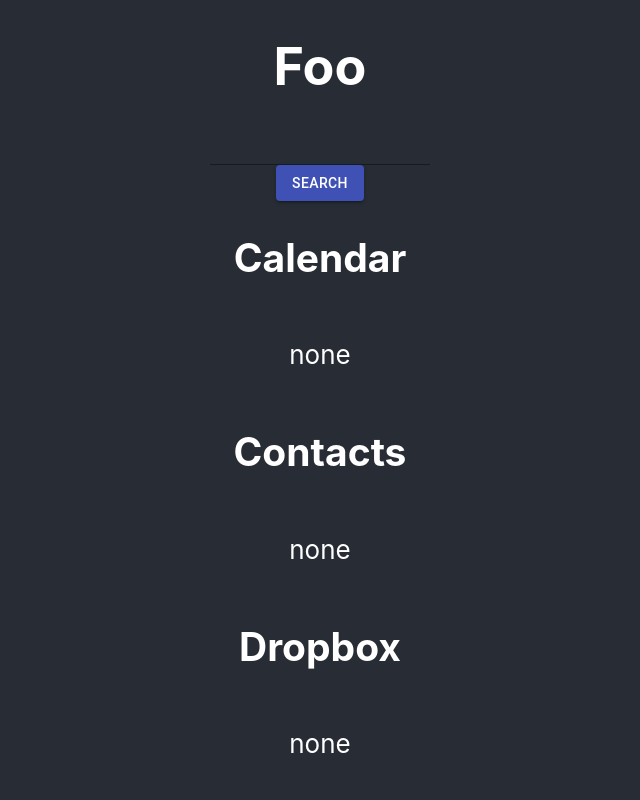
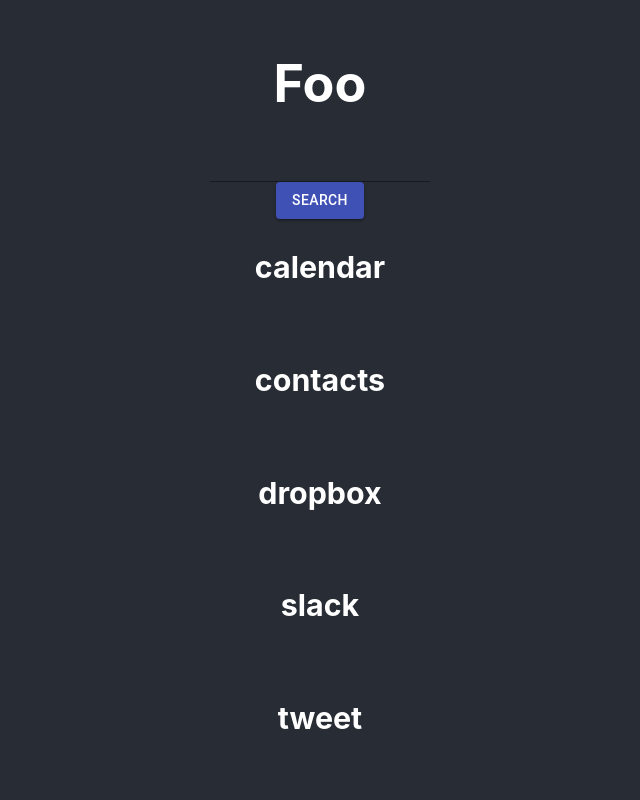
Before and after one commit to kira13zyh/acme-search, a React (Create React App) app: page / in a window 1280 px wide. Shown: the top 800 px of the page, without its empty margins (320-960 px from the left). Built offline with nearby package versions, Linux system fonts and the light colour scheme.

Commit message:
information list shows up now

```diff
--- a/src/App.tsx
+++ b/src/App.tsx
@@ -10,6 +10,7 @@ import {
   SlackSearchResult,
   TweetSearchResult,
 } from "./types";
+import ResultList from "./components/ResultList";
 
 function App() {
   const [searchTerm, onChangeSearchTerm] = React.useState("");
@@ -31,15 +32,15 @@ function App() {
 
   function findInfo(searchTerm: string) {
     const matchCalendar = filterDataBySearchTerm(searchTerm, "calendar");
-    setCalendarSearchResult([...matchCalendar]);
+    setCalendarSearchResult(matchCalendar);
     const matchContacts = filterDataBySearchTerm(searchTerm, "contacts");
-    setContactsSearchResult((csrs) => [...csrs, ...matchContacts]);
+    setContactsSearchResult(matchContacts);
     const matchDropbox = filterDataBySearchTerm(searchTerm, "dropbox");
-    setDropboxSearchResult((dsrs) => [...dsrs, ...matchDropbox]);
+    setDropboxSearchResult(matchDropbox);
     const matchSlack = filterDataBySearchTerm(searchTerm, "slack");
-    setSlackSearchResult((ssrs) => [...ssrs, ...matchSlack]);
+    setSlackSearchResult(matchSlack);
     const matchTweet = filterDataBySearchTerm(searchTerm, "tweet");
-    setTweetSearchResult((tsrs) => [...tsrs, ...matchTweet]);
+    setTweetSearchResult(matchTweet);
   }
 
   return (
@@ -57,16 +58,28 @@ function App() {
         >
           Search
         </Button>
-        <h2>Calendar</h2>
-        <p>{calendarSearchResult[0] ? calendarSearchResult[0].date : "none"}</p>
-        <h2>Contacts</h2>
-        <p>{contactsSearchResult[0] ? contactsSearchResult[0].name : "none"}</p>
-        <h2>Dropbox</h2>
-        <p>{dropboxSearchResult[0] ? dropboxSearchResult[0].title : "none"}</p>
-        <h2>Slack</h2>
-        <p>{slackSearchResult[0] ? slackSearchResult[0].message : "none"}</p>
-        <h2>Tweet</h2>
-        <p>{tweetSearchResult[0] ? tweetSearchResult[0].user : "none"}</p>
+        <div>
+          <ResultList
+            dataType={"calendar"}
+            searchResult={calendarSearchResult}
+          ></ResultList>
+          <ResultList
+            dataType={"contacts"}
+            searchResult={contactsSearchResult}
+          ></ResultList>
+          <ResultList
+            dataType={"dropbox"}
+            searchResult={dropboxSearchResult}
+          ></ResultList>
+          <ResultList
+            dataType={"slack"}
+            searchResult={slackSearchResult}
+          ></ResultList>
+          <ResultList
+            dataType={"tweet"}
+            searchResult={calendarSearchResult}
+          ></ResultList>
+        </div>
       </header>
     </div>
   );
--- /dev/null
+++ b/src/components/ResultList.tsx
@@ -0,0 +1,33 @@
+import List from "@material-ui/core/List";
+import ListItem from "@material-ui/core/ListItem";
+import React from "react";
+import { Entry, Result } from "../types";
+
+interface ResultListParams {
+  dataType: string;
+  searchResult: Entry[];
+}
+
+export default function ResultList({
+  dataType,
+  searchResult,
+}: ResultListParams): any {
+  const list = searchResult.map((search: Entry) => {
+    const searchInfo = Object.entries(search).map(([key, value]) => {
+      return (
+        <div>
+          <h4>{key}:</h4>
+          <p>{value}</p>
+        </div>
+      );
+    });
+
+    return <ListItem>{searchInfo}</ListItem>;
+  });
+  return (
+    <div>
+      <h3>{dataType}</h3>
+      <List>{list}</List>
+    </div>
+  );
+}
```
Also changed, not shown: src/types.tsx (+11 -0 lines), components/Card.tsx (deleted).
